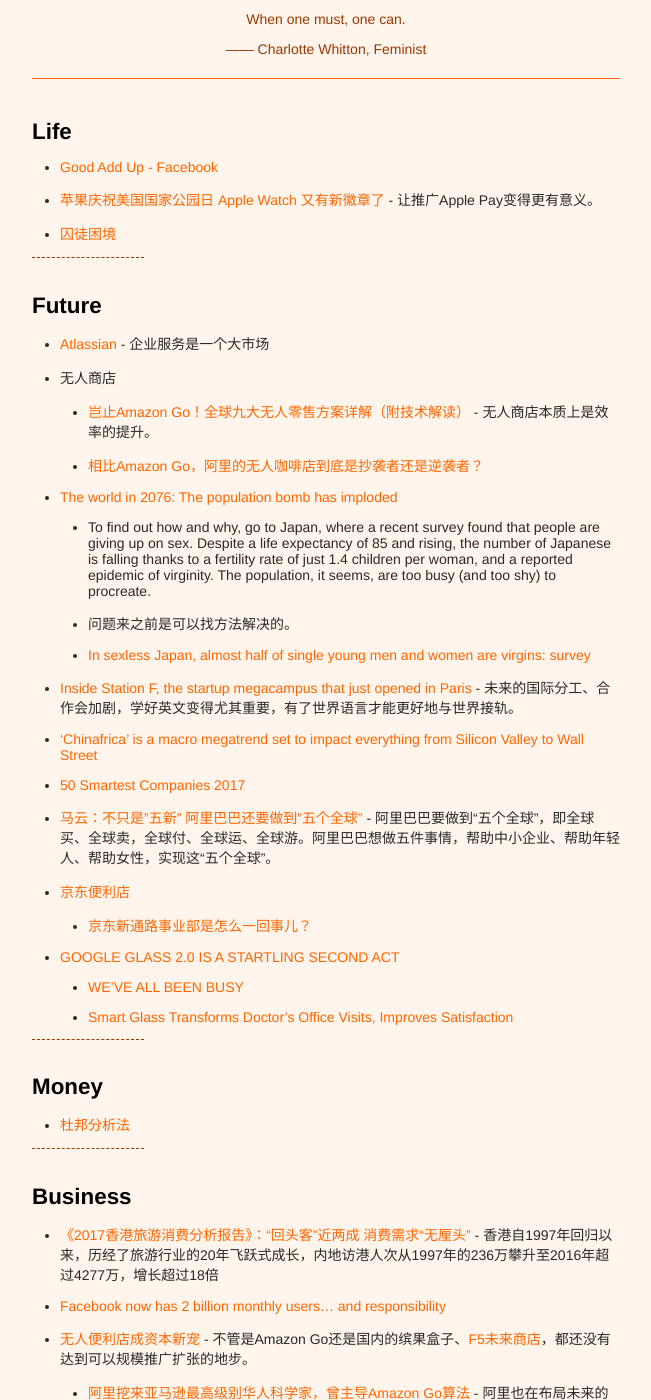
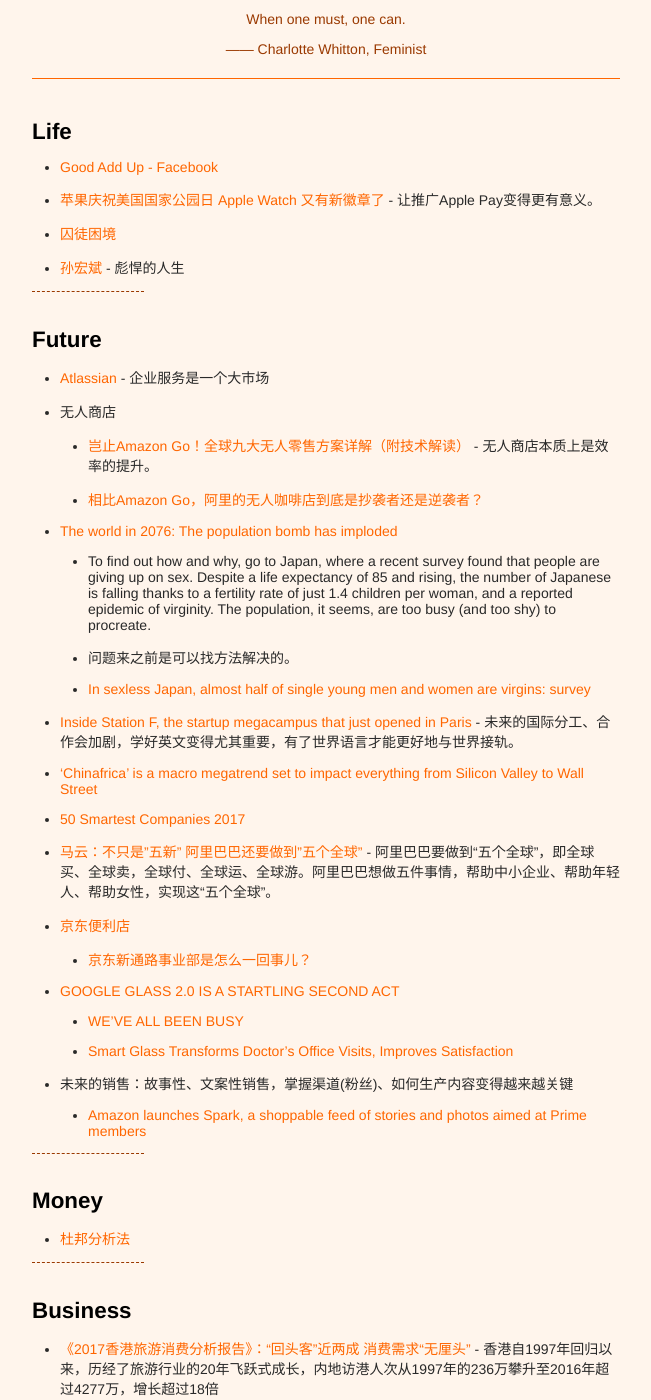
Before and after one commit to xianyuxmu/xianyuxmu.github.io, a Jekyll site: the page built from _posts/2017-07-03-monthly-reading.md, in a window 1280 px wide and 1400 px high, scrolled down 270 px. Shown: the whole window, without its empty margins (314-965 px from the left). Built offline with Jekyll 4.4.1, drawn with Linux system fonts in a browser that asks for light colours; comment, search, counter and statistics services are not loaded; some of the changed text lies outside the part shown.

Commit message:
Reading 21 Jul. 2017

```diff
--- a/_posts/2017-07-03-monthly-reading.md
+++ b/_posts/2017-07-03-monthly-reading.md
@@ -20,6 +20,7 @@
 - [Good Add Up - Facebook](https://www.facebook.com/goodaddsup)
 - [苹果庆祝美国国家公园日 Apple Watch 又有新徽章了](http://www.cnbeta.com/articles/tech/627511.htm) - 让推广Apple Pay变得更有意义。
 - [囚徒困境](https://zh.wikipedia.org/wiki/%E5%9B%9A%E5%BE%92%E5%9B%B0%E5%A2%83)
+- [孙宏斌](https://baike.baidu.com/item/%E5%AD%99%E5%AE%8F%E6%96%8C/10345181) - 彪悍的人生
 
 
 ----
@@ -43,6 +44,8 @@
 - [GOOGLE GLASS 2.0 IS A STARTLING SECOND ACT](https://www.wired.com/story/google-glass-2-is-here/)
 	- [WE'VE ALL BEEN BUSY](http://www.x.company/glass/)
 	- [Smart Glass Transforms Doctor’s Office Visits, Improves Satisfaction](http://annualreport2015.sutterhealth.org/project/smart-glass/)
+- 未来的销售：故事性、文案性销售，掌握渠道(粉丝)、如何生产内容变得越来越关键
+	- [Amazon launches Spark, a shoppable feed of stories and photos aimed at Prime members](https://techcrunch.com/2017/07/18/amazon-launches-spark-a-shoppable-feed-of-stories-and-photos-aimed-at-prime-members/)
 
 
 ----
@@ -93,6 +96,9 @@
 - [Google CLOUD VISION API](https://cloud.google.com/vision/) - [Cloud Machine Learning Perception services updates: Cloud Video Intelligence enters beta and Cloud Vision gets new features](https://cloud.google.com/blog/big-data/2017/06/cloud-machine-learning-perception-services-updates-cloud-video-intelligence-enters-beta-and-cloud-vision-gets-new-features)
 - [***What we learned at VueConf***](https://vuejsfeed.com/blog/what-we-learned-at-vueconf)
 - [百度陆奇最新内部演讲：如何成为一个优秀的工程师？](https://mp.weixin.qq.com/s?__biz=MzIwMzg1ODcwMw==&mid=2247486666&idx=1&sn=e5038ef1027c28db3aab3d7ce8bf0471)
+- [你是如何搭建 Web 前端性能监控系统的？](https://www.zhihu.com/question/37585246)
+	- [NY Web Perf Meetup: Peeling the Web Performance Onion](https://www.slideshare.net/catchpoint/ny-webperf-peelingonion?qid=a6296849-f0ce-4c71-9322-0be0f6eedb27&v=qf1&b=&from_search=8)
+	- [7 天打造前端性能监控系统](http://fex.baidu.com/blog/2014/05/build-performance-monitor-in-7-days/)
 
 
 ----
```
